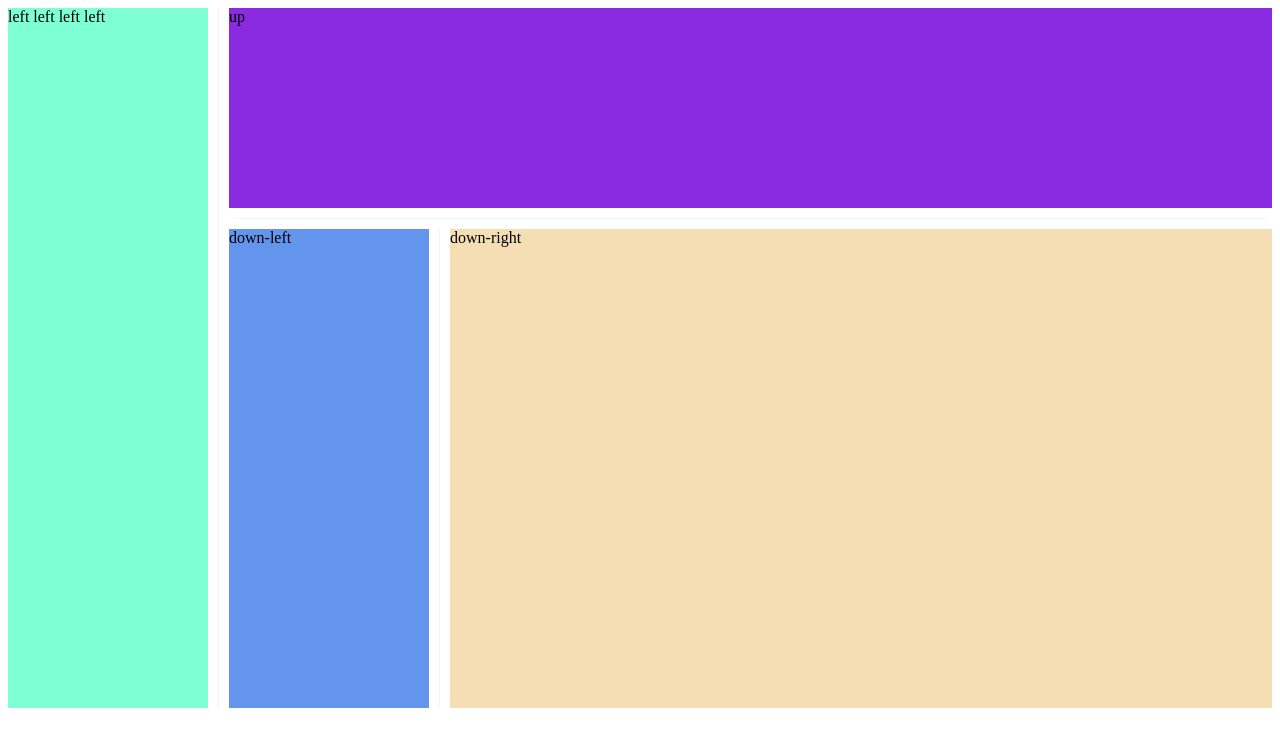
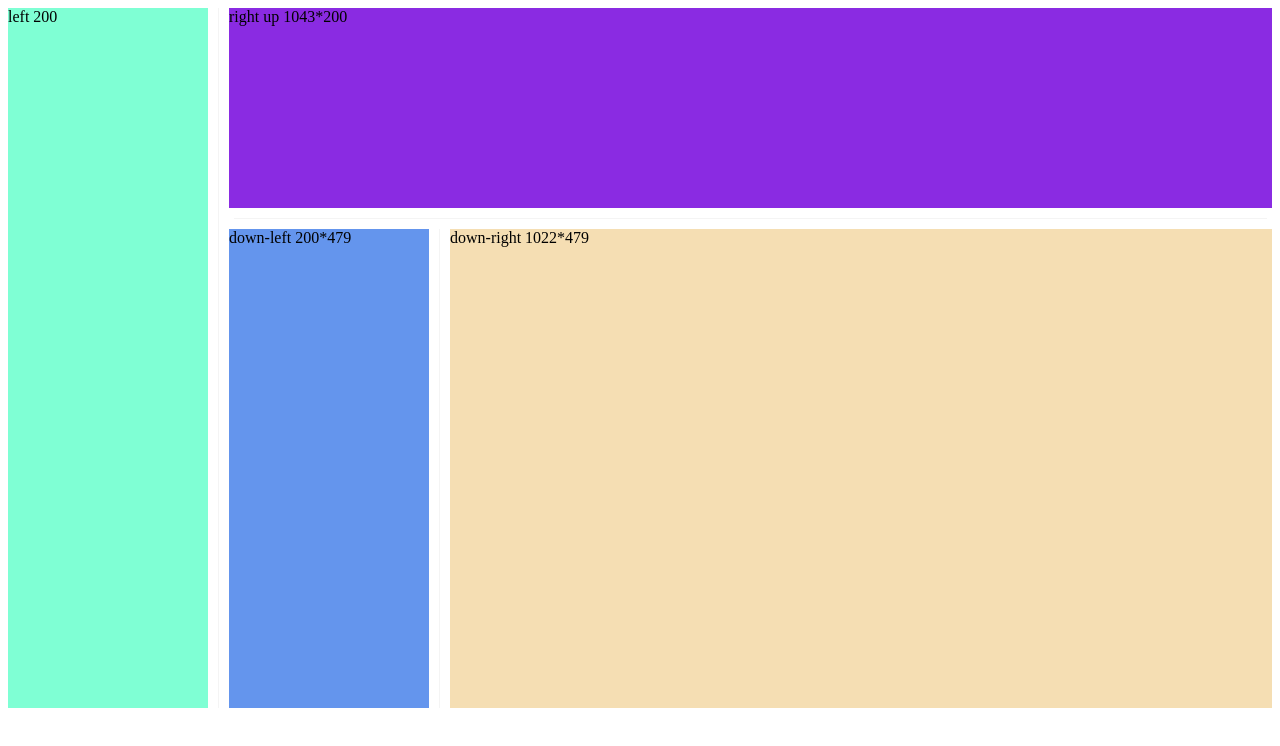
Before and after one commit to lancelixiang/c2-split-pane, a Vue app: page / in a window 1280 px wide. Shown: the top 746 px of the page. Built offline with nearby package versions, Linux system fonts and the light colour scheme.

Commit message:
[mod] 传出面板尺寸

```diff
--- a/src/App.vue
+++ b/src/App.vue
@@ -1,21 +1,23 @@
 <template>
   <c2-split-pane>
-    <template v-slot:left>
-      <div class="left">left left left left</div>
+    <template #left="left">
+      <div class="left">left {{left.width}}</div>
     </template>
-    <template v-slot:right>
+    <template #right="right">
       <c2-split-pane type="vertical">
-        <template v-slot:up>
-          <div class="up">up</div>
+        <template #up="up">
+          <div class="up">right up {{right.width}}*{{up.height}}</div>
         </template>
-        <template v-slot:down>
+        <template #down="down">
           <div class="down">
             <c2-split-pane>
-              <template v-slot:left>
-                <div class="down-left">down-left</div>
+              <template #left="downLeft">
+                <div class="down-left">down-left {{downLeft.width}}*{{down.height}}</div>
               </template>
-              <template v-slot:right>
-                <div class="down-right">down-right</div>
+              <template #right="downRight">
+                <div class="down-right">
+                  down-right {{downRight.width}}*{{down.height}}
+                </div>
               </template>
             </c2-split-pane>
           </div>
--- a/src/C2SplitPane.vue
+++ b/src/C2SplitPane.vue
@@ -8,12 +8,12 @@
   >
     <div v-if="type==='vertical'" class="split-pane-item-up" :style="{ height: up + 'px' }">
       <div class="up-inner">
-        <slot name="up"></slot>
+        <slot name="up" :height="up"></slot>
       </div>
     </div>
     <div v-else class="split-pane-item-left" :style="{ width: left + 'px' }">
       <div class="left-inner">
-        <slot name="left"></slot>
+        <slot name="left" :width="left"></slot>
       </div>
     </div>
     <div
@@ -23,12 +23,12 @@
     ></div>
     <div v-if="type==='vertical'" class="split-pane-item-down">
       <div class="down-inner">
-        <slot name="down"></slot>
+        <slot name="down" :height="down"></slot>
       </div>
     </div>
     <div v-else class="split-pane-item-right">
       <div class="right-inner">
-        <slot name="right"></slot>
+        <slot name="right" :width="right"></slot>
       </div>
     </div>
   </div>
@@ -48,7 +48,9 @@ export default {
     return {
       dragging: false,
       left: 0,
+      right: 0,
       up: 0,
+      down: 0,
     };
   },
   created() {
@@ -92,9 +94,12 @@ export default {
       if (left > this.minWidth && offsetWidth - left > this.minWidth) {
         this.left = left;
       }
+      this.right = offsetWidth - this.left - 21;
+
       if (up > this.minHeight && offsetHeight - up > this.minHeight) {
         this.up = up;
       }
+      this.down = offsetHeight - this.up - 21;
     },
     /** 响应容器resize事件 */
     resize() {
@@ -103,9 +108,12 @@ export default {
         if (offsetWidth - this.left < this.minWidth) {
           this.left = offsetWidth - this.minWidth;
         }
+        this.right = offsetWidth - this.left - 21;
+
         if (offsetHeight - this.up < this.minHeight) {
           this.up = offsetHeight - this.minHeight;
         }
+        this.down = offsetHeight - this.up - 21;
       });
     },
   },
```
